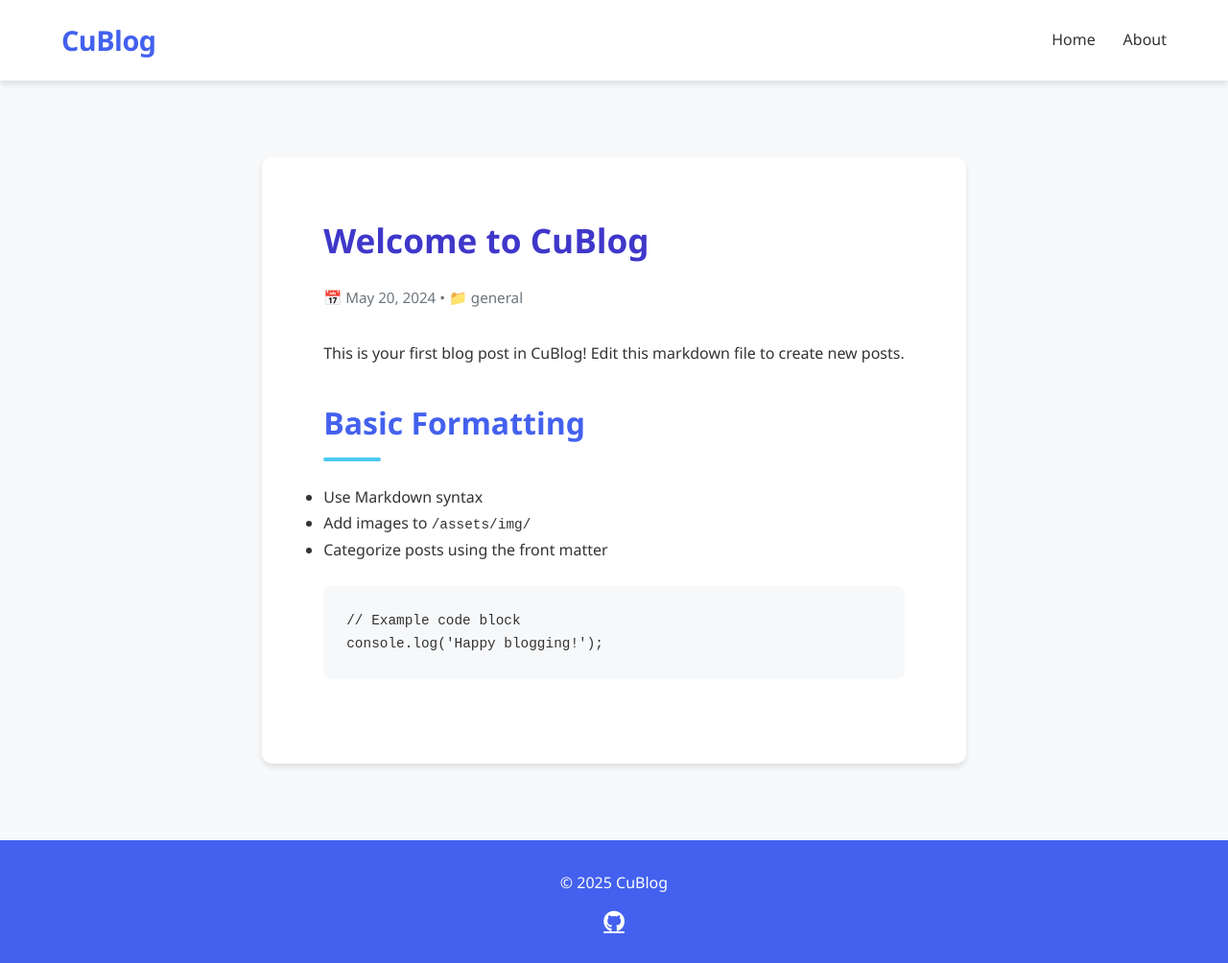
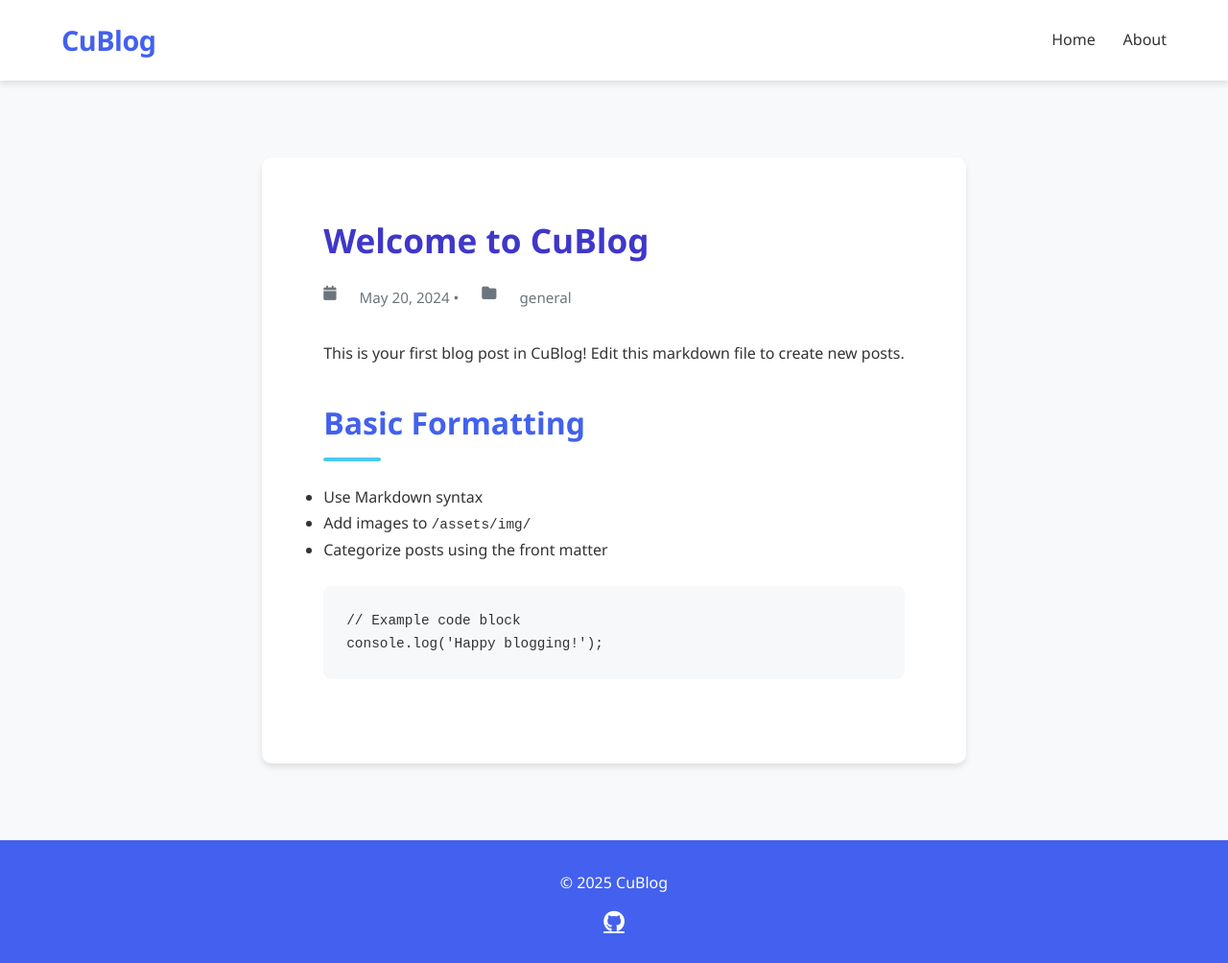
Before and after one commit to RyaninChina11/CuBlog, a Jekyll site: the page built from _posts/2024-05-20-welcome-to-cublog.md, in a window 1280 px wide and 1004 px high. Shown: the whole window at 96% size. Built offline with Jekyll 4.4.1, drawn with Linux system fonts in a browser that asks for light colours.

Commit message:
Update post.html

```diff
--- a/_layouts/post.html
+++ b/_layouts/post.html
@@ -5,9 +5,9 @@
     <article class="post">
       <h1>{{ page.title }}</h1>
       <p class="meta">
-        📅 {{ page.date | date: "%B %-d, %Y" }}
-        {% if page.author %} • 👤 {{ page.author }}{% endif %}
-        {% if page.categories %} • 📁 {{ page.categories | join: ", " }}{% endif %}
+        <i class="fas fa-calendar"></i> {{ page.date | date: "%B %-d, %Y" }}
+        {% if page.author %} • <i class="fas fa-user"></i> {{ page.author }}{% endif %}
+        {% if page.categories %} • <i class="fas fa-folder"></i> {{ page.categories | join: ", " }}{% endif %}
       </p>
       <div class="content">
         {{ content }}
```
